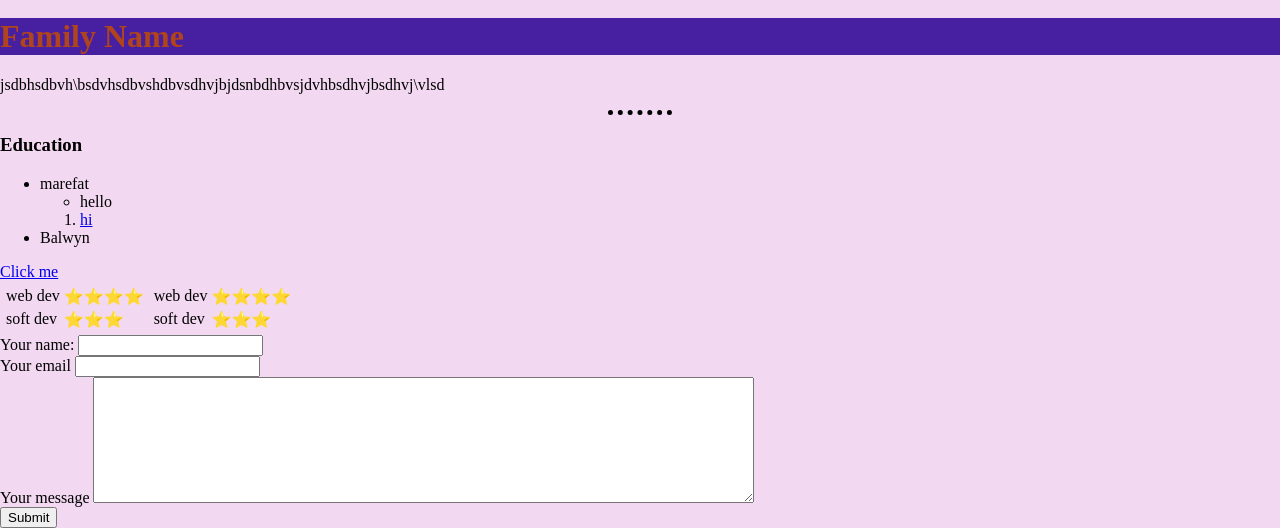
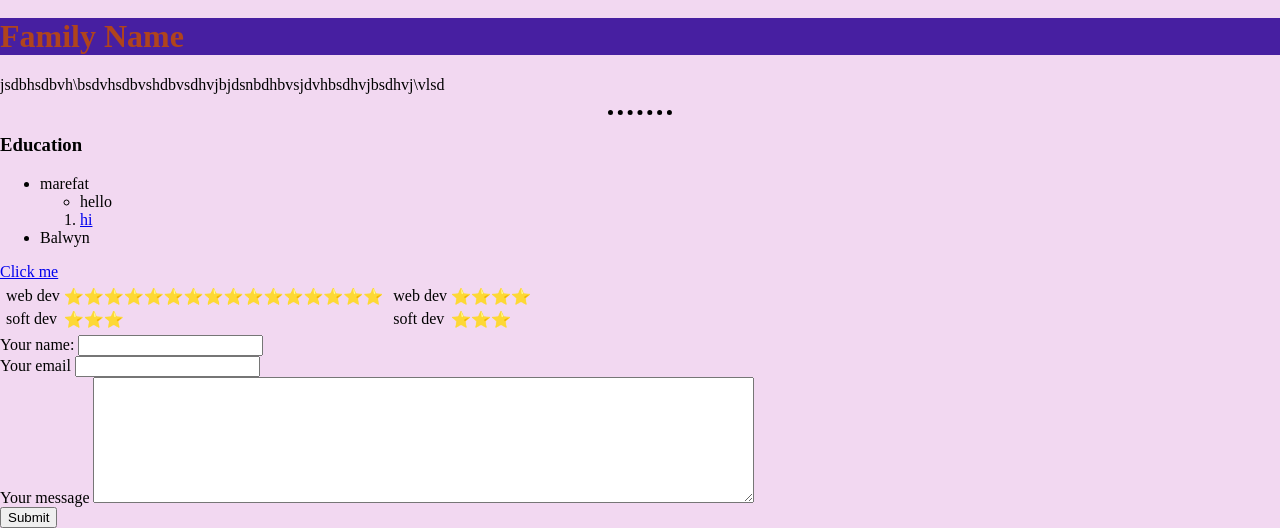
Before and after one commit to aminianramtin/qwe, a plain HTML site: page index.html in a window 1280 px wide. Shown: the part 694-1222 px from the top of the page. Drawn offline with Linux system fonts and the light colour scheme.

Commit message:
Update index.html

```diff
--- a/index.html
+++ b/index.html
@@ -55,7 +55,7 @@
         <table>
           <tr>
             <td>web dev</td>
-            <td>⭐⭐⭐⭐</td>
+            <td>⭐⭐⭐⭐⭐⭐⭐⭐⭐⭐⭐⭐⭐⭐⭐⭐</td>
           </tr>
           <tr>
             <td>soft dev</td>
```
